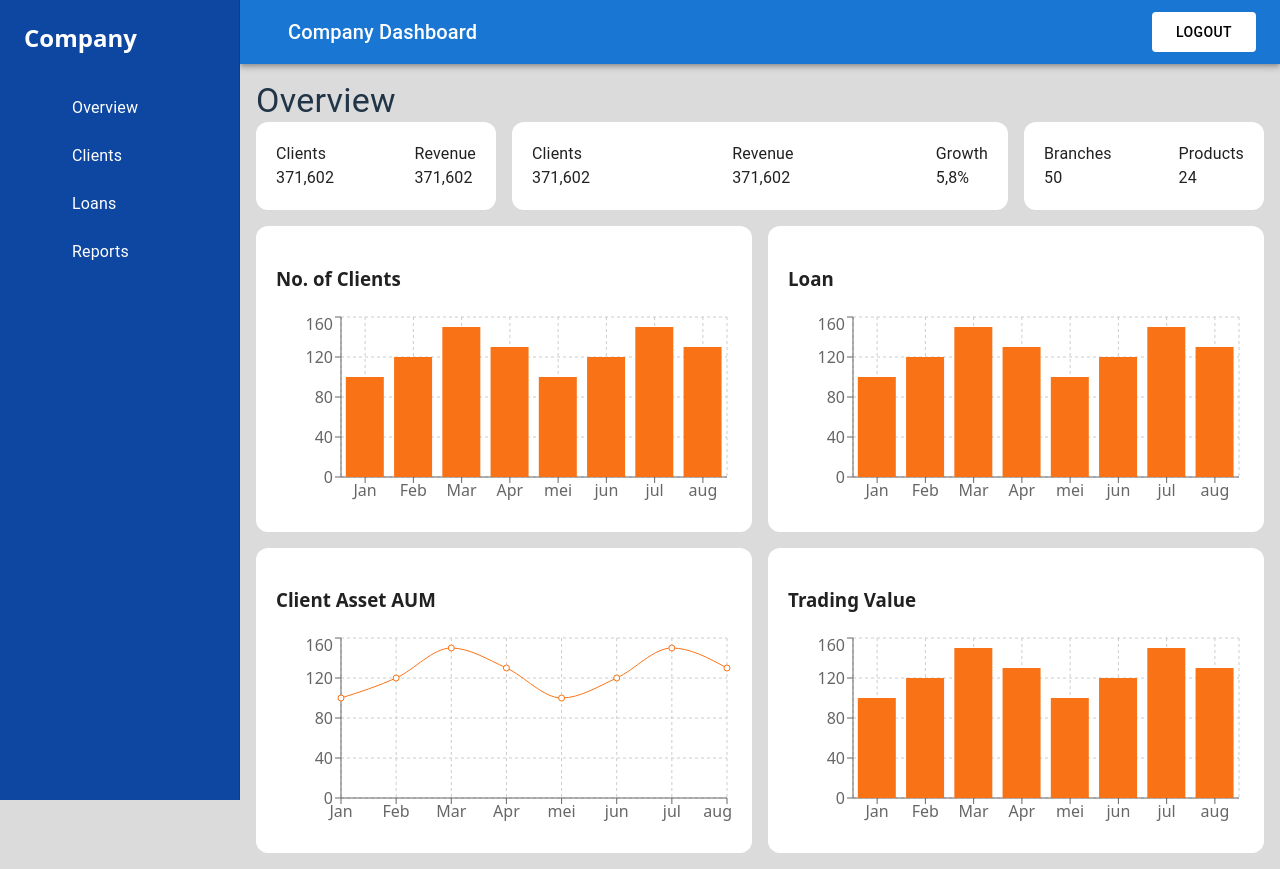
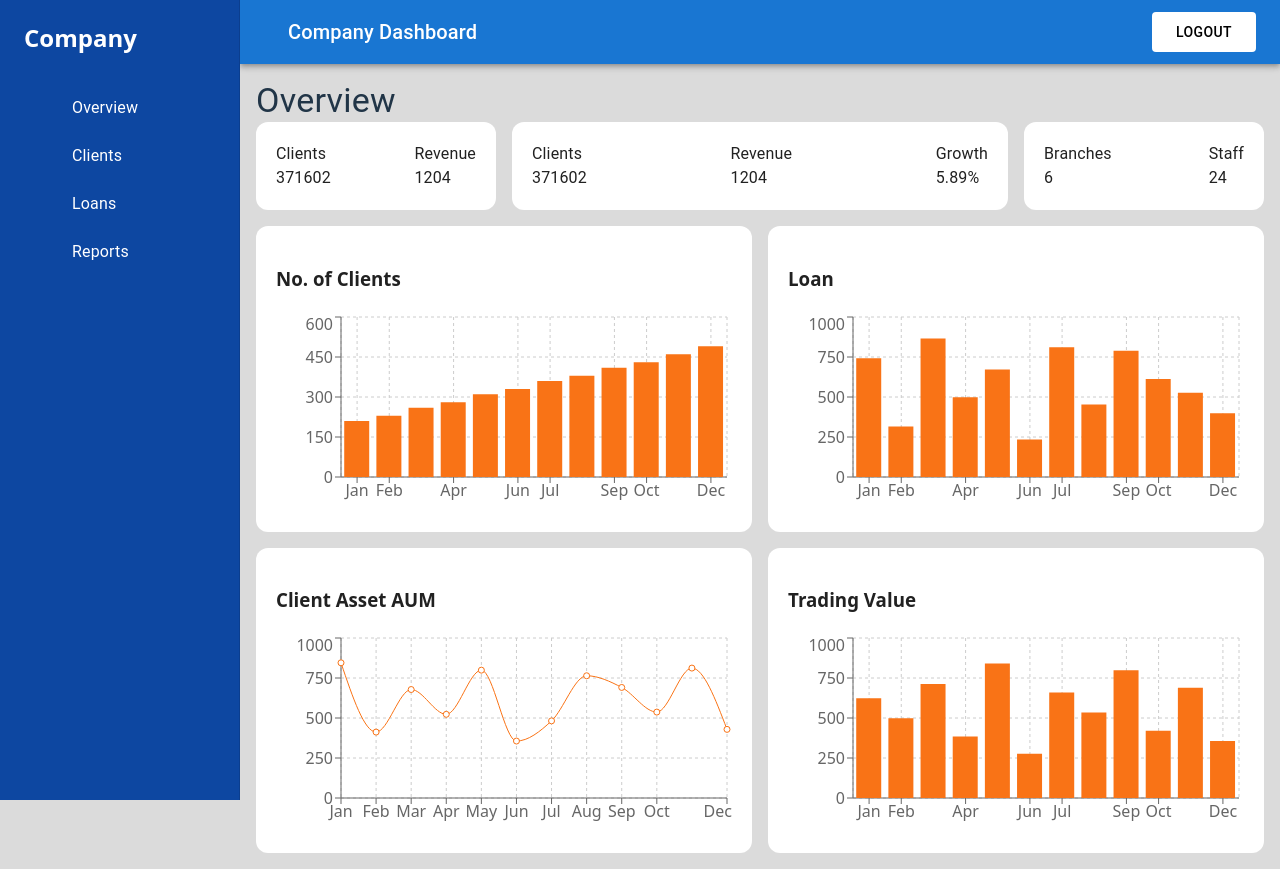
Before and after one commit to luthfansmt/assesment-mirae-luthfan, a React (Vite) app: page / in a window 1280 px wide. Built offline with nearby package versions, Linux system fonts and the light colour scheme; sample sign-in values are in the browser's storage; some icons are missing.

Commit message:
update data value to random, and change chart value from data json

```diff
--- a/src/data/data.json
+++ b/src/data/data.json
@@ -5,16 +5,63 @@
       "loan": 562,
       "growth": "5.89%",
       "branches": 6,
-      "staff": 24
+      "staff": 24,
+      "revenue": 1204
     },
     "clients": [
-      { "month": "Jan", "value": 200 },
-      { "month": "Feb", "value": 220 },
-      { "month": "Mar", "value": 250 }
+      { "name": "Jan", "value": 210 },
+      { "name": "Feb", "value": 230 },
+      { "name": "Mar", "value": 260 },
+      { "name": "Apr", "value": 280 },
+      { "name": "May", "value": 310 },
+      { "name": "Jun", "value": 330 },
+      { "name": "Jul", "value": 360 },
+      { "name": "Aug", "value": 380 },
+      { "name": "Sep", "value": 410 },
+      { "name": "Oct", "value": 430 },
+      { "name": "Nov", "value": 460 },
+      { "name": "Dec", "value": 490 }
     ],
     "loans": [
-      { "month": "Jan", "value": 100 },
-      { "month": "Feb", "value": 120 },
-      { "month": "Mar", "value": 140 }
+      { "name": "Jan", "value": 742 },
+      { "name": "Feb", "value": 315 },
+      { "name": "Mar", "value": 865 },
+      { "name": "Apr", "value": 498 },
+      { "name": "May", "value": 672 },
+      { "name": "Jun", "value": 234 },
+      { "name": "Jul", "value": 811 },
+      { "name": "Aug", "value": 453 },
+      { "name": "Sep", "value": 789 },
+      { "name": "Oct", "value": 612 },
+      { "name": "Nov", "value": 527 },
+      { "name": "Dec", "value": 398 }
+    ],
+    "clientAssetsAum": [
+      { "name": "Jan", "value": 845 },
+      { "name": "Feb", "value": 412 },
+      { "name": "Mar", "value": 678 },
+      { "name": "Apr", "value": 523 },
+      { "name": "May", "value": 799 },
+      { "name": "Jun", "value": 356 },
+      { "name": "Jul", "value": 482 },
+      { "name": "Aug", "value": 764 },
+      { "name": "Sep", "value": 691 },
+      { "name": "Oct", "value": 537 },
+      { "name": "Nov", "value": 812 },
+      { "name": "Dec", "value": 429 }
+    ],
+    "tradingValue": [
+      { "name": "Jan", "value": 623 },
+      { "name": "Feb", "value": 498 },
+      { "name": "Mar", "value": 712 },
+      { "name": "Apr", "value": 385 },
+      { "name": "May", "value": 841 },
+      { "name": "Jun", "value": 276 },
+      { "name": "Jul", "value": 659 },
+      { "name": "Aug", "value": 534 },
+      { "name": "Sep", "value": 798 },
+      { "name": "Oct", "value": 421 },
+      { "name": "Nov", "value": 689 },
+      { "name": "Dec", "value": 357 }
     ]
   }
--- a/src/pages/Dashboard.tsx
+++ b/src/pages/Dashboard.tsx
@@ -1,16 +1,6 @@
 import { Box, Card, Grid, Typography } from "@mui/material";
 import { ChartCard } from "../components/ChartCard";
-
-const dummyData = [
-    { name: "Jan", value: 100 },
-    { name: "Feb", value: 120 },
-    { name: "Mar", value: 150 },
-    { name: "Apr", value: 130 },
-    { name: "mei", value: 100 },
-    { name: "jun", value: 120 },
-    { name: "jul", value: 150 },
-    { name: "aug", value: 130 },
-  ];
+import data from "../data/data.json";
 
 const styles = {
     card: {
@@ -39,11 +29,11 @@ export default function Dashboard() {
                 <Card sx={{...styles.card, ...styles.space}}>
                     <Box>
                         <Typography>Clients</Typography>
-                        <Typography>371,602</Typography>
+                        <Typography>{data?.summary.clients}</Typography>
                     </Box>
                     <Box>
                         <Typography>Revenue</Typography>
-                        <Typography>371,602</Typography>
+                        <Typography>{data?.summary.revenue}</Typography>
                     </Box>
                 </Card>
             </Grid>
@@ -51,15 +41,15 @@ export default function Dashboard() {
                 <Card sx={{...styles.card, ...styles.space}}>
                     <Box>
                         <Typography>Clients</Typography>
-                        <Typography>371,602</Typography>
+                        <Typography>{data?.summary.clients}</Typography>
                     </Box>
                     <Box>
                         <Typography>Revenue</Typography>
-                        <Typography>371,602</Typography>
+                        <Typography>{data?.summary.revenue}</Typography>
                     </Box>
                     <Box>
                         <Typography>Growth</Typography>
-                        <Typography>5,8%</Typography>
+                        <Typography>{data?.summary.growth}</Typography>
                     </Box>
                 </Card>
             </Grid>
@@ -67,11 +57,11 @@ export default function Dashboard() {
                 <Card sx={{...styles.card, ...styles.space}}>
                     <Box>
                         <Typography>Branches</Typography>
-                        <Typography>50</Typography>
+                        <Typography>{data?.summary.branches}</Typography>
                     </Box>
                     <Box>
-                        <Typography>Products</Typography>
-                        <Typography>24</Typography>
+                        <Typography>Staff</Typography>
+                        <Typography>{data.summary.staff}</Typography>
                     </Box>
                 </Card>
             </Grid>
@@ -79,22 +69,22 @@ export default function Dashboard() {
         <Grid container spacing={2}>
             <Grid size={{xs:12, sm:6}}>
                 <Card sx={{...styles.card}}>
-                    <ChartCard title="No. of Clients" data={dummyData} type="bar" />
+                    <ChartCard title="No. of Clients" data={data?.clients} type="bar" />
                 </Card>
             </Grid>
             <Grid size={{xs:12, sm:6}}>
                 <Card sx={{...styles.card}}>
-                    <ChartCard title="Loan" data={dummyData} type="bar" />
+                    <ChartCard title="Loan" data={data.loans} type="bar" />
                 </Card>
             </Grid>
             <Grid size={{xs:12, sm:6}}>
                 <Card sx={{...styles.card}}>
-                    <ChartCard title="Client Asset AUM" data={dummyData} type="line" />
+                    <ChartCard title="Client Asset AUM" data={data.clientAssetsAum} type="line" />
                 </Card>
             </Grid>
             <Grid size={{xs:12, sm:6}}>
                 <Card sx={{...styles.card}}>
-                    <ChartCard title="Trading Value" data={dummyData} type="bar" />
+                    <ChartCard title="Trading Value" data={data.tradingValue} type="bar" />
                 </Card>
             </Grid>
         </Grid>
```
